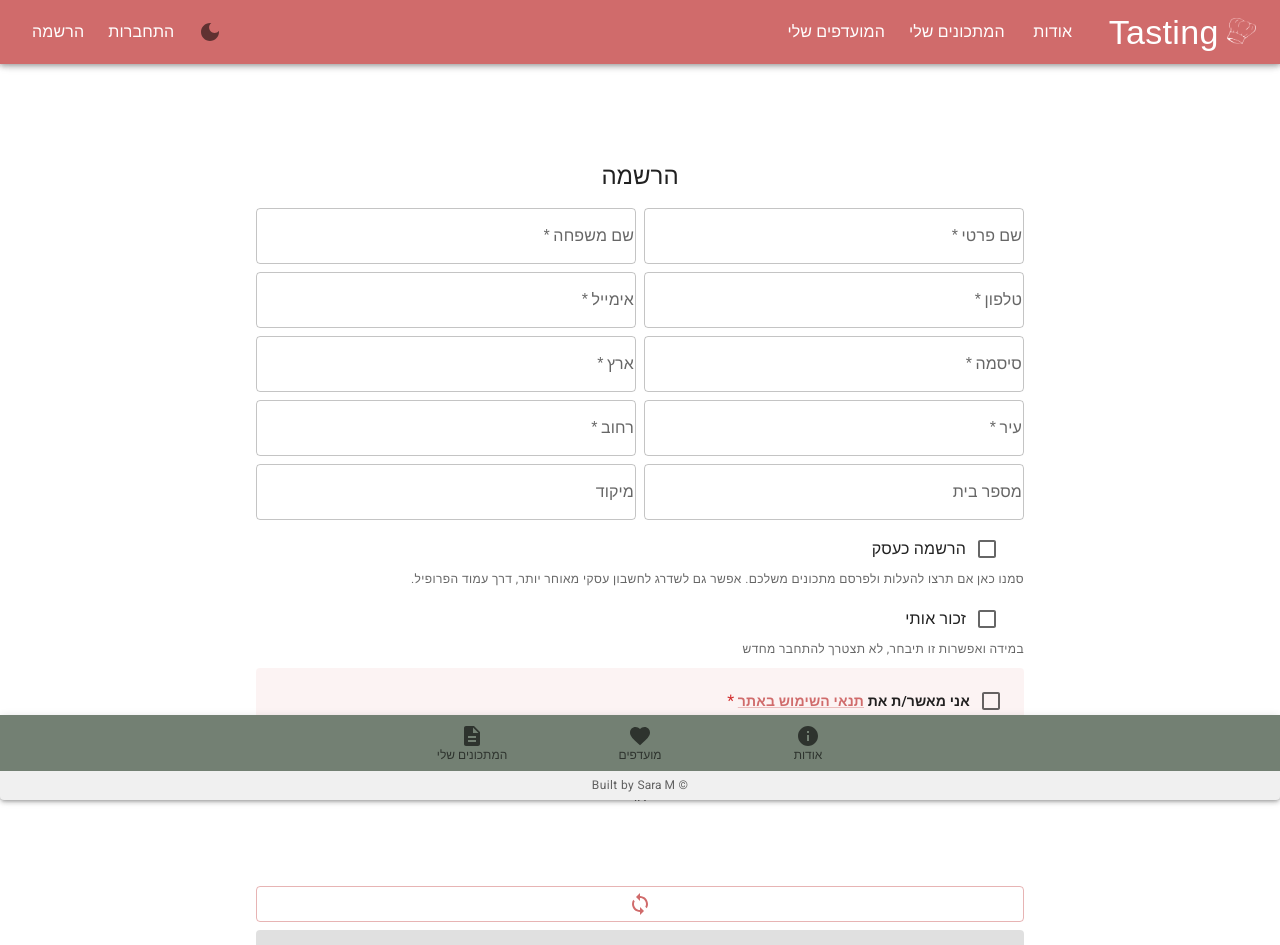
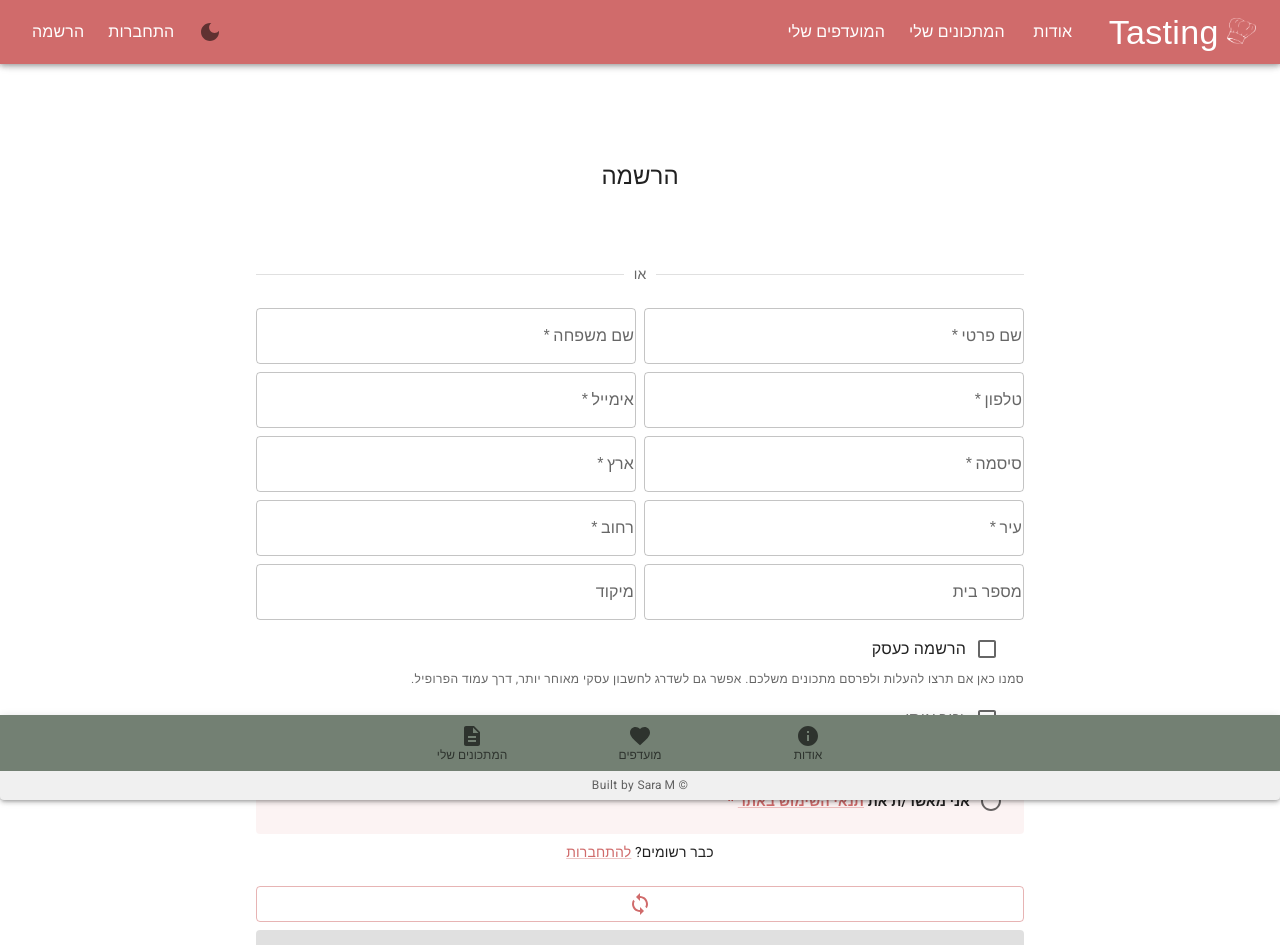
Before and after one commit to saragrazi/Tasting-Final-Project, a React (Create React App) app in the folder client/: page /signup in a window 1280 px wide. Shown: the top 945 px of the page. Built offline with nearby package versions, Linux system fonts and the light colour scheme; no server answers.

Commit message:
Move Google sign-in above the form fields; round terms checkbox
- Google sign-in button now appears first, followed by the "or" divider, then the rest of the login/signup form
- Terms-of-use checkbox uses a circular icon instead of the default square

```diff
--- a/client/src/users/components/GoogleAuthButton.jsx
+++ b/client/src/users/components/GoogleAuthButton.jsx
@@ -11,11 +11,6 @@ const GoogleAuthButton = ({ onLogin }) => {
 
   return (
     <Box sx={{ width: "100%" }}>
-      <Divider sx={{ my: 2 }}>
-        <Typography variant="body2" color="text.secondary">
-          או
-        </Typography>
-      </Divider>
       <Box sx={{ display: "flex", justifyContent: "center" }}>
         <GoogleLogin
           onSuccess={(credentialResponse) => onLogin(credentialResponse.credential)}
@@ -25,6 +20,11 @@ const GoogleAuthButton = ({ onLogin }) => {
           locale="he"
         />
       </Box>
+      <Divider sx={{ my: 2 }}>
+        <Typography variant="body2" color="text.secondary">
+          או
+        </Typography>
+      </Divider>
     </Box>
   );
 };
--- a/client/src/users/components/UserForm.jsx
+++ b/client/src/users/components/UserForm.jsx
@@ -3,6 +3,8 @@ import { func, object, string, bool } from "prop-types";
 import { Link as RouterLink } from "react-router-dom";
 import FormControlLabel from "@mui/material/FormControlLabel";
 import Checkbox from "@mui/material/Checkbox";
+import RadioButtonUncheckedIcon from "@mui/icons-material/RadioButtonUnchecked";
+import CheckCircleIcon from "@mui/icons-material/CheckCircle";
 import Box from "@mui/material/Box";
 import Grid from "@mui/material/Grid";
 import Typography from "@mui/material/Typography";
@@ -36,6 +38,9 @@ const UserForm = ({
       pending={pending}
       to={ROUTES.CARDS}
     >
+      <Grid item xs={12}>
+        <GoogleAuthButton onLogin={onGoogleLogin} />
+      </Grid>
       <Input
         name="first"
         label="שם פרטי"
@@ -175,6 +180,8 @@ const UserForm = ({
                   setData({ ...data, termsAccepted: e.target.checked })
                 }
                 color="primary"
+                icon={<RadioButtonUncheckedIcon />}
+                checkedIcon={<CheckCircleIcon />}
               />
             }
             label={
@@ -203,9 +210,6 @@ const UserForm = ({
           </Link>
         </Typography>
       </Grid>
-      <Grid item xs={12}>
-        <GoogleAuthButton onLogin={onGoogleLogin} />
-      </Grid>
     </Form>
   );
 };
--- a/client/src/users/pages/LoginPage.jsx
+++ b/client/src/users/pages/LoginPage.jsx
@@ -46,6 +46,9 @@ const LoginPage = () => {
         pending={rest.pending}
         styles={{ maxWidth: "450px", direction: "rtl", textAlign: "right" }}
         to={ROUTES.CARDS}>
+        <Grid item xs={12}>
+          <GoogleAuthButton onLogin={handleGoogleLogin} />
+        </Grid>
         <Input
           label="אימייל"
           name="email"
@@ -88,9 +91,6 @@ const LoginPage = () => {
             </Link>
           </Typography>
         </Grid>
-        <Grid item xs={12}>
-          <GoogleAuthButton onLogin={handleGoogleLogin} />
-        </Grid>
       </Form>
     </Container>
   );
```
